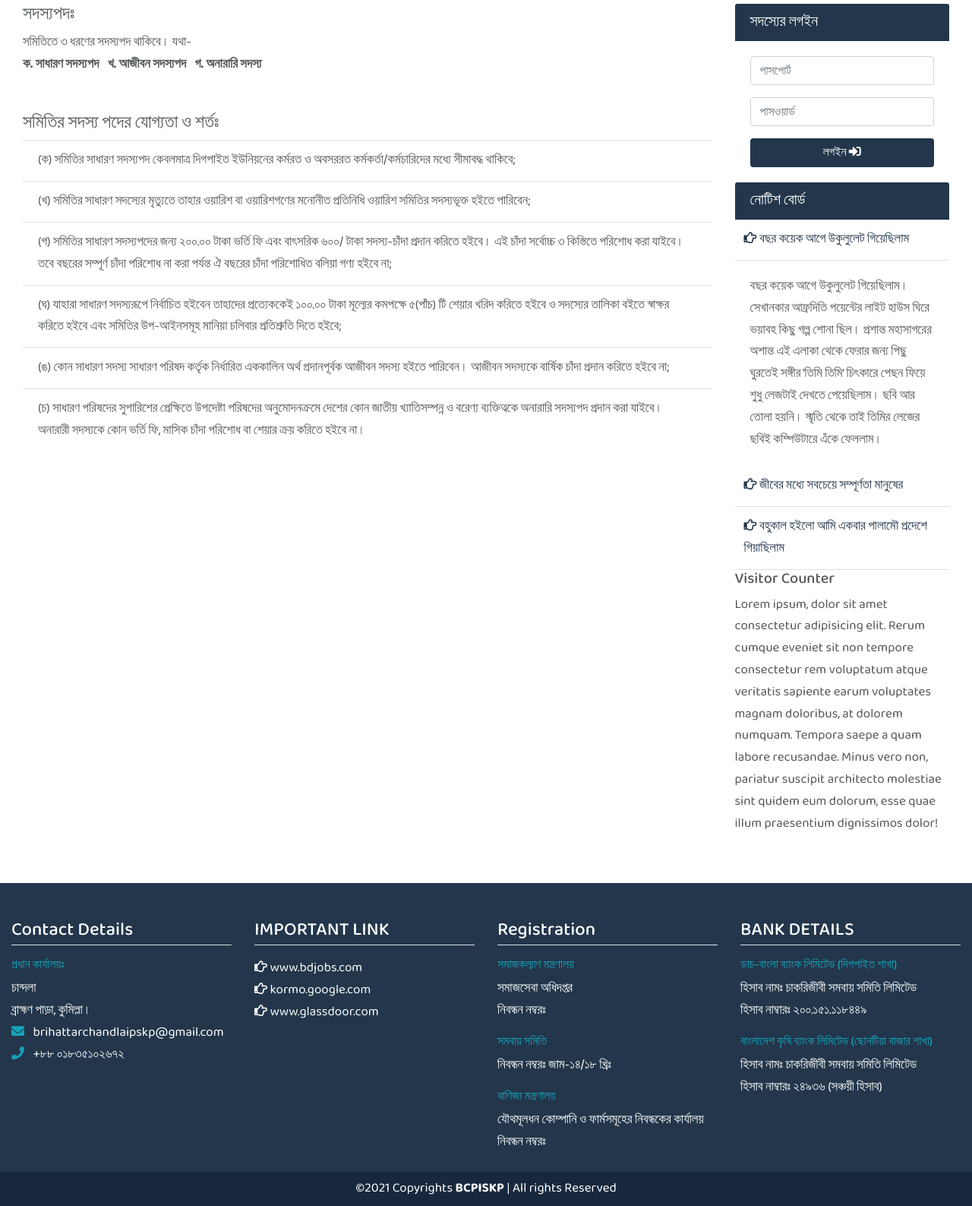
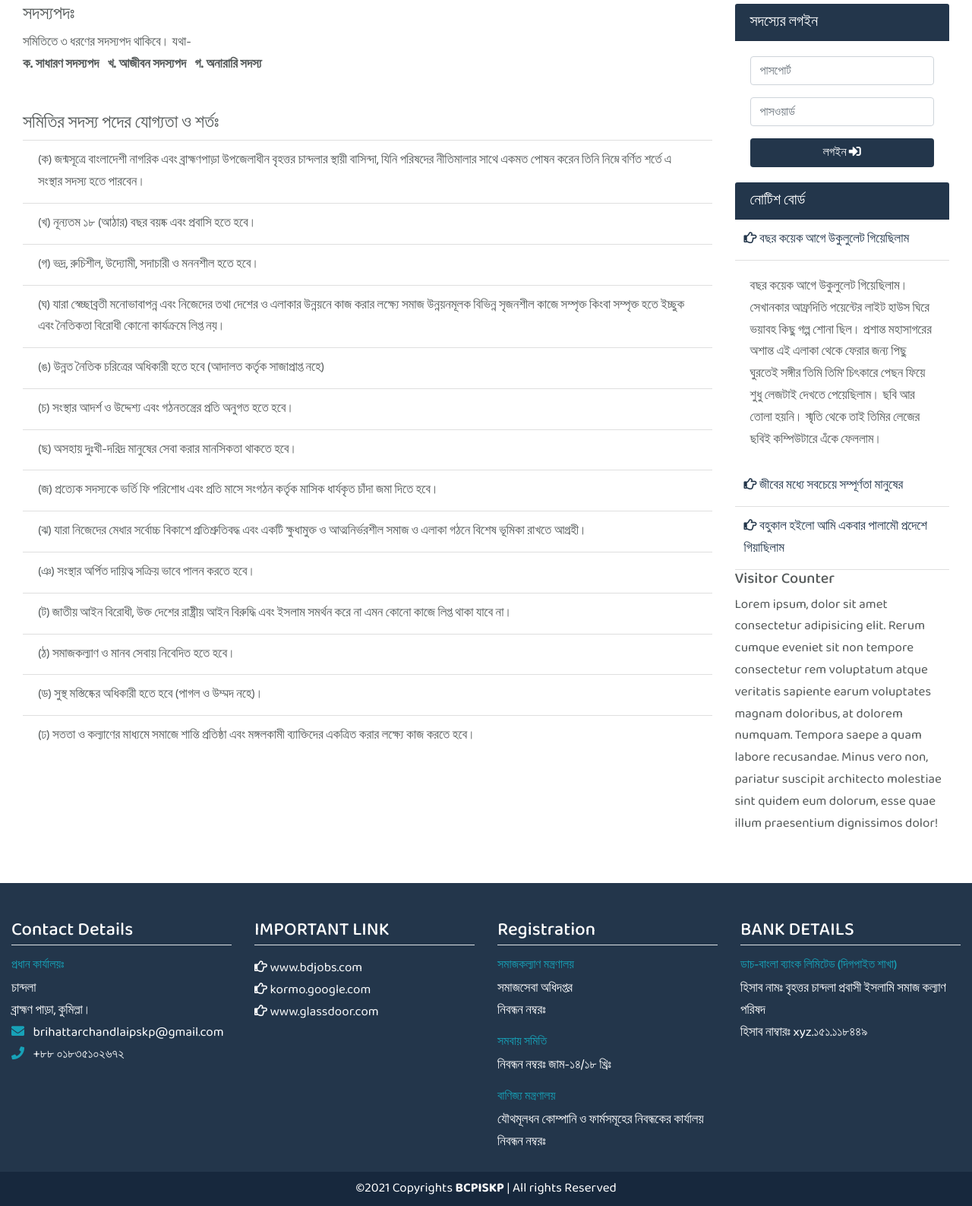
Before and after one commit to mhkmcp/gsc_project, a Django app: page /requirements in a window 1280 px wide. Shown: the part 248-1835 px from the top of the page at 76% size. Run offline with Django 3.2, Linux system fonts and the light colour scheme; data comes from the database, SQL or seed files in the repository; some libraries are stand-ins or nearby versions.

Commit message:
updated on requirements

```diff
--- a/src/views.py
+++ b/src/views.py
@@ -179,7 +179,7 @@ def admission_form(request):
             # create new User
             user = user_creation_form.save(commit=False)
             passport = member_form.cleaned_data.get("passport")
-            username = passport[:6]
+            # username = passport[:6]
             user.username = username
             user.is_active = False
             user.save()
--- a/templates/pages/commiittee/adviser.html
+++ b/templates/pages/commiittee/adviser.html
@@ -17,7 +17,7 @@
 
     <div class="row">
         <div class="intro-main col-md-9">
-            <h4 class="text-center">চাকরিজীবী সমবায় সমিতি লিমিটেড</h4>
+            <h4 class="text-center">বৃহত্তর চান্দলা প্রবাসী ইসলামি সমাজ কল্যাণ পরিষদ</h4>
             <hr>
             <div class="row mt-5">
                 {% for member in advisory_members %}
--- a/templates/pages/member/requirements.html
+++ b/templates/pages/member/requirements.html
@@ -29,31 +29,48 @@
             <h4 class="mt-5">সমিতির সদস্য পদের যোগ্যতা ও শর্তঃ</h4>
             <ul class="list-group list-group-flush">
                 <li class="list-group-item">
-                    (ক) সমিতির সাধারণ সদস্যপদ কেবলমাত্র দিগপাইত ইউনিয়নের কর্মরত ও অবসররত কর্মকর্তা/কর্মচারিদের মধ্যে
-                    সীমাবদ্ধ থাকিবে;
+                    (ক) জন্মসূত্রে বাংলাদেশী নাগরিক এবং ব্রাহ্মণপাড়া উপজেলাধীন বৃহত্তর চান্দলার স্থায়ী বাসিন্দা,
+                    যিনি পরিষদের নীতিমালার সাথে একমত পোষন করেন তিনি  নিম্নে বর্ণিত শর্তে এ সংস্থার সদস্য হতে পারবেন।
                 </li>
                 <li class="list-group-item">
-                    (খ) সমিতির সাধারণ সদস্যের মৃত্যুতে তাহার ওয়ারিশ বা ওয়ারিশগণের মনোনীত প্রতিনিধি ওয়ারিশ সমিতির
-                    সদস্যভূক্ত হইতে পারিবেন;
+                    (খ) নূন্যতম ১৮ (আঠার) বছর বয়ষ্ক এবং প্রবাসি হতে হবে।
                 </li>
                 <li class="list-group-item">
-                    (গ) সমিতির সাধারণ সদস্যপদের জন্য ২০০.০০ টাকা ভর্তি ফি এবং বাৎসরিক ৬০০/ টাকা সদস্য-চাঁদা প্রদান করিতে
-                    হইবে। এই চাঁদা সর্বোচ্চ ৩ কিস্তিতে পরিশোধ করা যাইবে। তবে বছরের সম্পূর্ণ চাঁদা পরিশোধ না করা পর্যন্ত
-                    ঐ বছরের চাঁদা পরিশোধিত বলিয়া গণ্য হইবে না;
+                    (গ) ভদ্র, রুচিশীল, উদ্যোমী, সদাচারী ও মননশীল হতে হবে।
                 </li>
                 <li class="list-group-item">
-                    (ঘ) যাহারা সাধারণ সদস্যরূপে নির্বাচিত হইবেন তাহাদের প্রত্যেককেই ১০০.০০ টাকা মূল্যের কমপক্ষে ৫(পাঁচ)
-                    টি শেয়ার খরিদ করিতে হইবে ও সদস্যের তালিকা বইতে স্বাক্ষর করিতে হইবে এবং সমিতির উপ-আইনসমূহ মানিয়া
-                    চলিবার প্রতিশ্রুতি দিতে হইবে;
+                    (ঘ) যারা স্বেচ্ছাব্রতী মনোভাবাপন্ন এবং নিজেদের তথা দেশের ও
+                    এলাকার উন্নয়নে কাজ করার লক্ষ্যে সমাজ উন্নয়নমূলক বিভিন্ন সৃজনশীল কাজে সম্পৃক্ত কিংবা সম্পৃক্ত হতে ইচ্ছুক এবং নৈতিকতা বিরোধী কোনো কার্যক্রমে লিপ্ত নয়।
                 </li>
                 <li class="list-group-item">
-                    (ঙ) কোন সাধারণ সদস্য সাধারণ পরিষদ কর্তৃক নির্ধারিত এককালিন অর্থ প্রদানপূর্বক আজীবন সদস্য হইতে
-                    পারিবেন। আজীবন সদস্যকে বার্ষিক চাঁদা প্রদান করিতে হইবে না;
+                    (ঙ) উন্নত নৈতিক চরিত্রের অধিকারী হতে হবে (আদালত কর্তৃক সাজাপ্রাপ্ত নহে)
                 </li>
                 <li class="list-group-item">
-                    (চ) সাধারণ পরিষদের সুপারিশের প্রেক্ষিতে উপদেষ্টা পরিষদের অনুমোদনক্রমে দেশের কোন জাতীয় খ্যাতিসম্পন্ন
-                    ও বরেণ্য ব্যক্তিত্বকে অনারারি সদস্যপদ প্রদান করা যাইবে। অনারারী সদস্যকে কোন ভর্তি ফি, মাসিক চাঁদা
-                    পরিশোধ বা শেয়ার ক্রয় করিতে হইবে না।
+                    (চ) সংস্থার আদর্শ ও উদ্দেশ্য এবং গঠনতন্ত্রের প্রতি অনুগত হতে হবে।
+                </li>
+                <li class="list-group-item">
+                    (ছ) অসহায় দুঃখী-দরিদ্র মানুষের সেবা করার মানসিকতা থাকতে হবে।
+                </li>
+                <li class="list-group-item">
+                    (জ) প্রত্যেক সদস্যকে ভর্তি ফি পরিশোধ এবং প্রতি মাসে সংগঠন কর্তৃক মাসিক ধার্যকৃত চাঁদা জমা দিতে হবে।
+                </li>
+                <li class="list-group-item">
+                    (ঝ) যারা নিজেদের মেধার সর্বোচ্চ বিকাশে প্রতিশ্রুতিবদ্ধ এবং একটি ক্ষুধামুক্ত ও আত্মনির্ভরশীল সমাজ ও এলাকা গঠনে বিশেষ ভূমিকা রাখতে আগ্রহী।
+                </li>
+                <li class="list-group-item">
+                    (ঞ) সংস্থার অর্পিত দায়িত্ব সক্রিয় ভাবে পালন করতে হবে।
+                </li>
+                <li class="list-group-item">
+                    (ট) জাতীয় আইন বিরোধী, উক্ত দেশের রাষ্ট্রীয় আইন বিরুদ্ধি এবং ইসলাম সমর্থন করে না এমন কোনো কাজে লিপ্ত থাকা যাবে না।
+                </li>
+                <li class="list-group-item">
+                    (ঠ) সমাজকল্যাণ ও মানব সেবায় নিবেদিত হতে হবে।
+                </li>
+                <li class="list-group-item">
+                    (ড) সুস্থ মস্তিষ্কের অধিকারী হতে হবে (পাগল ও উম্মদ নহে)।
+                </li>
+                <li class="list-group-item">
+                    (ঢ) সততা ও কল্যাণের মাধ্যমে সমাজে শান্তি প্রতিষ্ঠা এবং মঙ্গলকামী ব্যাক্তিদের একত্রিত করার লক্ষ্যে কাজ করতে হবে।
                 </li>
             </ul>
         </div>
--- a/templates/snippets/footer.html
+++ b/templates/snippets/footer.html
@@ -51,12 +51,12 @@
 				<h4 class="border-bottom pb-1 mb-3">BANK DETAILS</h4>
 				<div class="mb-3">
 					<h6 class="text-info">ডাচ-বাংলা ব্যাংক লিমিটেড (দিগপাইত শাখা)</h6>
-					হিসাব নামঃ চাকরিজীবী সমবায় সমিতি লিমিটেড <br>
-					হিসাব নাম্বারঃ ২০০.১৫১.১১৮৪৪৯
+					হিসাব নামঃ বৃহত্তর চান্দলা প্রবাসী ইসলামি সমাজ কল্যাণ পরিষদ  <br>
+					হিসাব নাম্বারঃ xyz.১৫১.১১৮৪৪৯
 				</div>
-				<div class="mb-3">
+				<div class="mb-3 d-none">
 					<h6 class="text-info">বাংলাদেশ কৃষি ব্যাংক লিমিটেড (ছোনটিয়া বাজার শাখা)</h6>
-					হিসাব নামঃ চাকরিজীবী সমবায় সমিতি লিমিটেড <br>
+					হিসাব নামঃ বৃহত্তর চান্দলা প্রবাসী ইসলামি সমাজ কল্যাণ পরিষদ  <br>
 					হিসাব নাম্বারঃ ২৪৯৩৬ (সঞ্চয়ী হিসাব)
 				</div>
 			</div>
--- a/templates/snippets/navbar.html
+++ b/templates/snippets/navbar.html
@@ -10,7 +10,7 @@
 		<!--<div class="menu-wrapper">-->
 		<ul class="" id="mainmenu">
 			<li><a href="{% url 'home' %}">হোম</a></li>
-			<li><a href="#">আমাদের সম্পর্কে</a>
+			<li><a href="{% url 'intro' %}">আমাদের সম্পর্কে</a>
 				<ul>
 					<li><a href="{% url 'intro' %}">পরিচিতি</a></li>
 					<li><a href="{% url 'purpose' %}">লক্ষ্য ও উদ্দেশ্য</a></li>
@@ -29,7 +29,7 @@
 					</li>
 				</ul>
 			</li>
-			<li><a href="#">সদস্য</a>
+			<li><a href="{% url 'requirements' %}">সদস্য</a>
 				<ul>
 					<li><a href="{% url 'requirements' %}">সদস্য হওয়ার যোগ্যতা</a>
 					</li>
@@ -51,7 +51,7 @@
 			<li><a href="#">অনুদান সংগ্রহ </a>
 			</li>
 
-			<li><a href="#">কল্যান </a>
+			<li><a href="{% url 'education_scholarship' %}">কল্যান </a>
 				<ul>
 					<li><a href="{% url 'education_scholarship' %}">কোরআন প্রশিক্ষণ</a>
 					</li>
@@ -98,8 +98,6 @@
 					</li>
 					<li><a href="{% url 'union_freedom_fighter' %}">স্মরণীয় ব্যক্তিত্ব</a>
 					</li>
-					<li><a href="{% url 'union_village' %}">মুক্তিযোদ্ধা তালিকা</a>
-					</li>
 				</ul>
 			</li>
 			<li><a href="{% url 'contact' %}">যোগাযোগ</a></li>
```
Also changed, not shown: templates/pages/member/how_to_be_member.html (+5 -22 lines).
